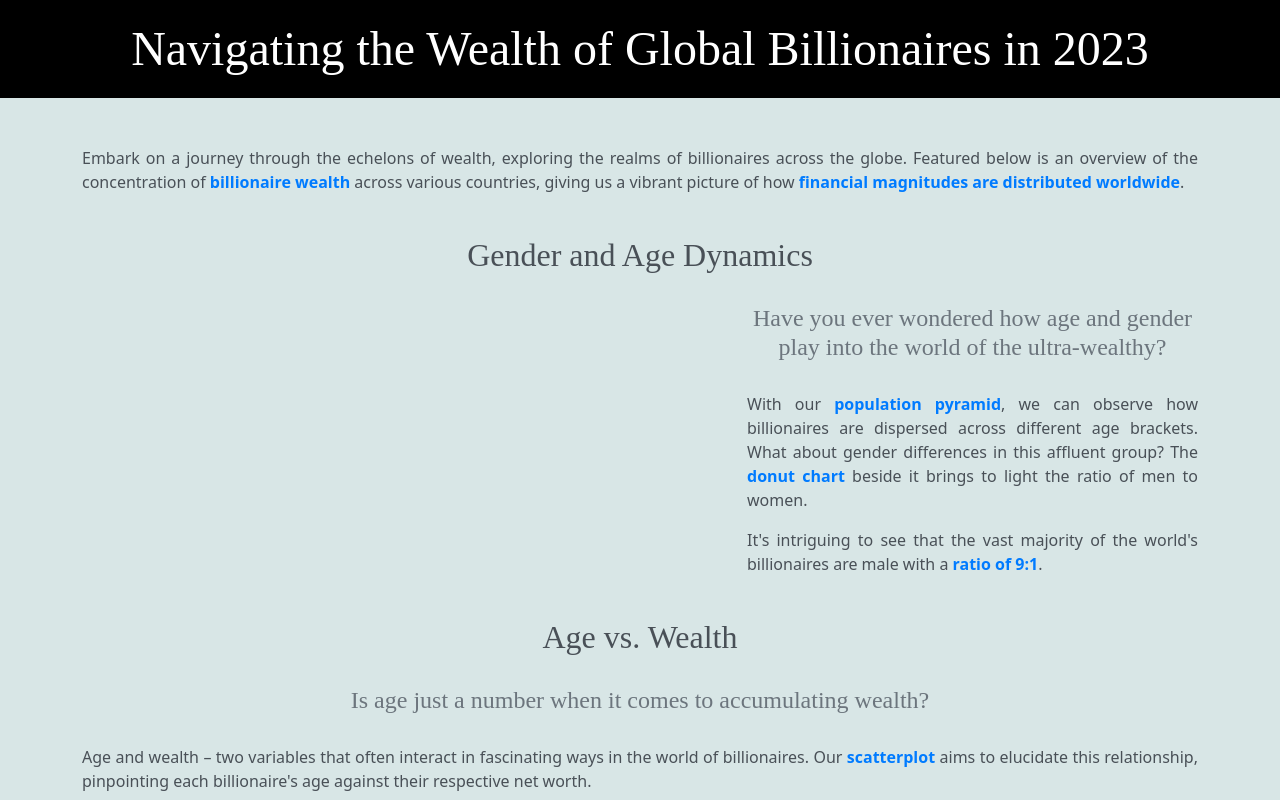
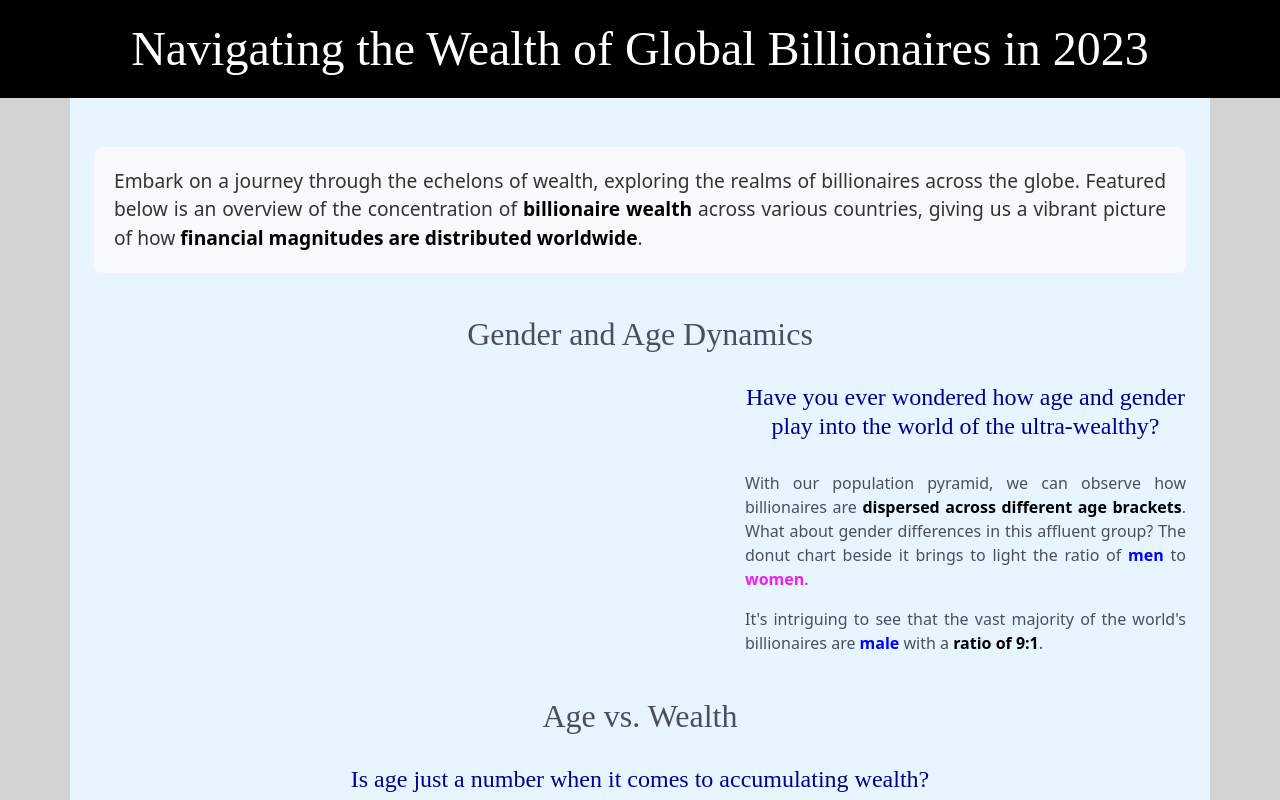
Before and after one commit to Yousuf-Monash/FIT3179-Assignment-2, a plain HTML site: page index.html in a window 1280 px wide. Shown: the top 800 px of the page. Drawn offline with nearby package versions, Linux system fonts and the light colour scheme; a script that the page names is missing.

Commit message:
Changed UI of webpage

```diff
--- a/css/styles.css
+++ b/css/styles.css
@@ -1,5 +1,5 @@
 body {
-    background-color: #d8e6e6; /* Bootstrap light grey background color */
+    background-color: lightgray; /* Bootstrap light grey background color */
 }
 h1 {
     font-family: 'PT Serif', serif;
@@ -17,13 +17,9 @@ p {
     color: #495057; /* dark grey color for paragraph text */
     text-align: justify;
 }
-.highlight {
-    font-weight: 700;
-    color: #007bff; /* Bootstrap primary color for highlighted keywords */
-}
 h4.rhetorical {
     font-family: 'PT Serif', serif;
-    color: #6c757d; /* Bootstrap secondary color for subtlety */
+    color: darkblue; /* Bootstrap secondary color for subtlety */
     text-align: center;
     font-weight: normal;
     margin-top: 0px;
@@ -40,3 +36,30 @@ h1.navbar-brand {
     color: #fff;
     margin: auto;
 }
+.highlight {
+    font-weight: 700;
+    color: black; /* Bootstrap primary color for highlighted keywords */
+}
+.malehighlight{
+    font-weight: 700;
+    color: blue; /* Bootstrap primary color for highlighted keywords */
+}
+.femalehighlight{
+    font-weight: 700;
+    color: #f51dea; /* Bootstrap primary color for highlighted keywords */
+}
+.intro-paragraph {
+    padding-top: 0px;
+    font-size: 1.2rem; /* Increase the font size */
+    font-weight: 500; /* Make the font slightly bolder */
+    color: #333; /* Dark text color for better readability */
+    background-color: #f8f9fa; /* Light background color to make the paragraph stand out */
+    padding: 20px; /* Add some padding to create space around the text */
+    border-radius: 8px; /* Round the corners of the paragraph background */
+    text-align: justify; /* Justify text to create a clean look */
+    text-justify: inter-word; /* Improves spacing between words */
+}
+#maincontainer{
+    padding-top: 1px;
+    background-color: #E6F5FF;
+}
--- a/index.html
+++ b/index.html
@@ -19,9 +19,10 @@
             Navigating the Wealth of Global Billionaires in 2023
         </h1>
       </nav>
+      <div class="container" id="maincontainer">
         <div class="container mt-5" style="margin-top: 0;">
 
-        <p class="mt-4">
+          <p class="mt-4 intro-paragraph">
             Embark on a journey through the echelons of wealth, exploring the realms of billionaires across the globe.
             Featured below is an overview of the concentration of <span class="highlight">billionaire wealth</span>
             across various countries, giving us a vibrant picture of how <span class="highlight">financial magnitudes are distributed worldwide</span>.
@@ -40,11 +41,11 @@
                   <h4 class="rhetorical">Have you ever wondered how age and gender play into the world of the ultra-wealthy?</h4>
 
                   <p class="mt-4">
-                    With our <span class="highlight">population pyramid</span>, we can observe how billionaires are dispersed across different age brackets.
-                    What about gender differences in this affluent group? The <span class="highlight">donut chart</span> beside it brings to light the ratio of men to women.
+                      With our population pyramid, we can observe how billionaires are <span class="highlight">dispersed across different age brackets</span>.
+                      What about gender differences in this affluent group? The donut chart</span> beside it brings to light the ratio of <span class="malehighlight">men</span> to <span class="femalehighlight">women</span>.
                   </p>
                   <p>
-                  It's intriguing to see that the vast majority of the world's billionaires are male with a <span class="highlight">ratio of 9:1</span>.
+                    It's intriguing to see that the vast majority of the world's billionaires are <span class="malehighlight">male</span> with a <span class="highlight">ratio of 9:1</span>.
                   </p>
               </div>
           </div>
@@ -119,6 +120,8 @@
 
         </div>
         <div id="scatter_plot2" class="container d-flex justify-content-center"></div>
+      </div>
+
 
     <script type="text/javascript">
         var spec2 = "js/symbol_map.vg.json";
--- a/js/boxplot.vg.json
+++ b/js/boxplot.vg.json
@@ -26,7 +26,7 @@
       "boxplot": {
         "extent": 2
       },
-      "background": "#dff7f7",
+      "background": "white",
       "font": "PT Serif",
       "padding": {"top": 10, "bottom": 10, "left": 30, "right": 30},
       "view": {"stroke": null},
--- a/js/parallel_coordinate_plot.vg.json
+++ b/js/parallel_coordinate_plot.vg.json
@@ -113,7 +113,7 @@
         "label": {"baseline": "middle", "align": "right", "dx": -5},
         "tick": {"orient": "horizontal"}
         },
-        "background": "#e1fafa",
+        "background": "white",
         "font": "PT Serif",
         "padding": {"top": 10, "bottom": 10, "left": 30, "right": 30},
         "view": {"stroke": null},
--- a/js/population_pyramid.vg.json
+++ b/js/population_pyramid.vg.json
@@ -139,7 +139,7 @@
     }
   ],
   "config": {
-    "background": "#dff7f7",
+    "background": "white",
     "font": "PT Serif",
     "padding": {"top": 10, "bottom": 10, "left": 30, "right": 30},
     "view": {"stroke": null},
--- a/js/scatter_plot.vg.json
+++ b/js/scatter_plot.vg.json
@@ -63,7 +63,7 @@
     }
   ],
   "config": {
-    "background": "#dff7f7",
+    "background": "white",
     "font": "PT Serif",
     "padding": {"top": 10, "bottom": 10, "left": 30, "right": 30},
     "view": {"stroke": null},
--- a/js/scatter_plot2.vg.json
+++ b/js/scatter_plot2.vg.json
@@ -79,7 +79,7 @@
       }
     ],
     "config": {
-        "background": "#e1fafa",
+        "background": "white",
         "font": "PT Serif",
         "padding": {"top": 10, "bottom": 10, "left": 30, "right": 30},
         "view": {"stroke": null},
--- a/js/symbol_map.vg.json
+++ b/js/symbol_map.vg.json
@@ -69,7 +69,7 @@
     }
   ],
   "config": {
-    "background": "#e1fafa",
+    "background": "white",
     "font": "PT Serif",
     "padding": {"top": 10, "bottom": 10, "left": 30, "right": 30},
     "view": {"stroke": null},
```
Lines whose indentation alone changed are shown as unchanged.
